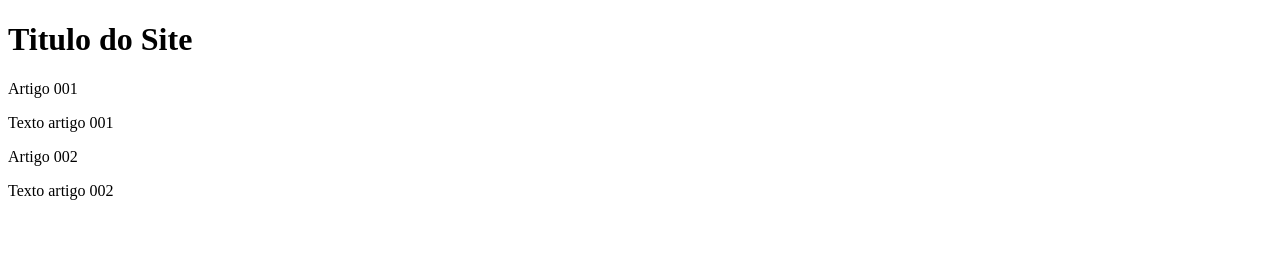
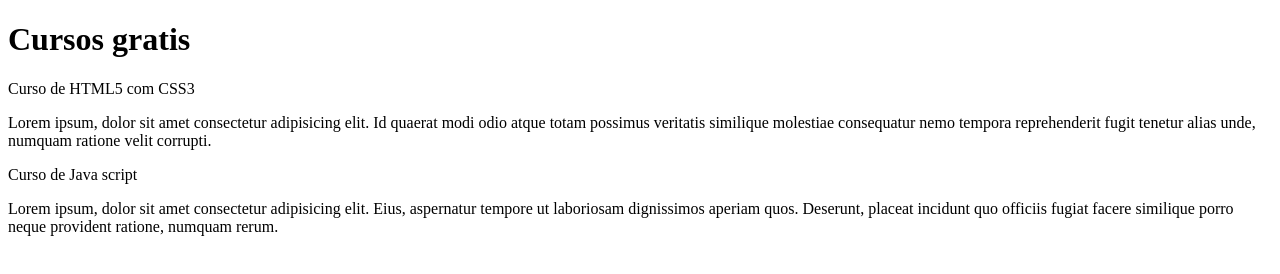
Before and after one commit to geomagg/ProjetoSite, a plain HTML site: page index.html in a window 1280 px wide. Drawn offline with Linux system fonts and the light colour scheme.

Commit message:
comecei a escrever conteudo

```diff
--- a/index.html
+++ b/index.html
@@ -3,18 +3,19 @@
 <head>
     <meta charset="UTF-8">
     <meta name="viewport" content="width=device-width, initial-scale=1.0">
-    <title>Titulo do Site</title>
+    <title></title>
 </head>
 <body>
     <main>
     <header>
-        <h1>Titulo do Site</h1>
+        <h1>Cursos gratis</h1>
     </header>
-    <article>Artigo 001
-        <p>Texto artigo 001</p>
+    <article>Curso de HTML5 com CSS3
+        <p>Lorem ipsum, dolor sit amet consectetur adipisicing elit. Id quaerat modi odio atque totam possimus veritatis similique molestiae consequatur nemo tempora reprehenderit fugit tenetur alias unde, numquam ratione velit corrupti.
+        </p>
     </article>
-    <article>Artigo 002
-        <p>Texto artigo 002</p>
+    <article>Curso de Java script
+        <p>Lorem ipsum, dolor sit amet consectetur adipisicing elit. Eius, aspernatur tempore ut laboriosam dignissimos aperiam quos. Deserunt, placeat incidunt quo officiis fugiat facere similique porro neque provident ratione, numquam rerum.</p>
     </article>
     </main>
 
```
